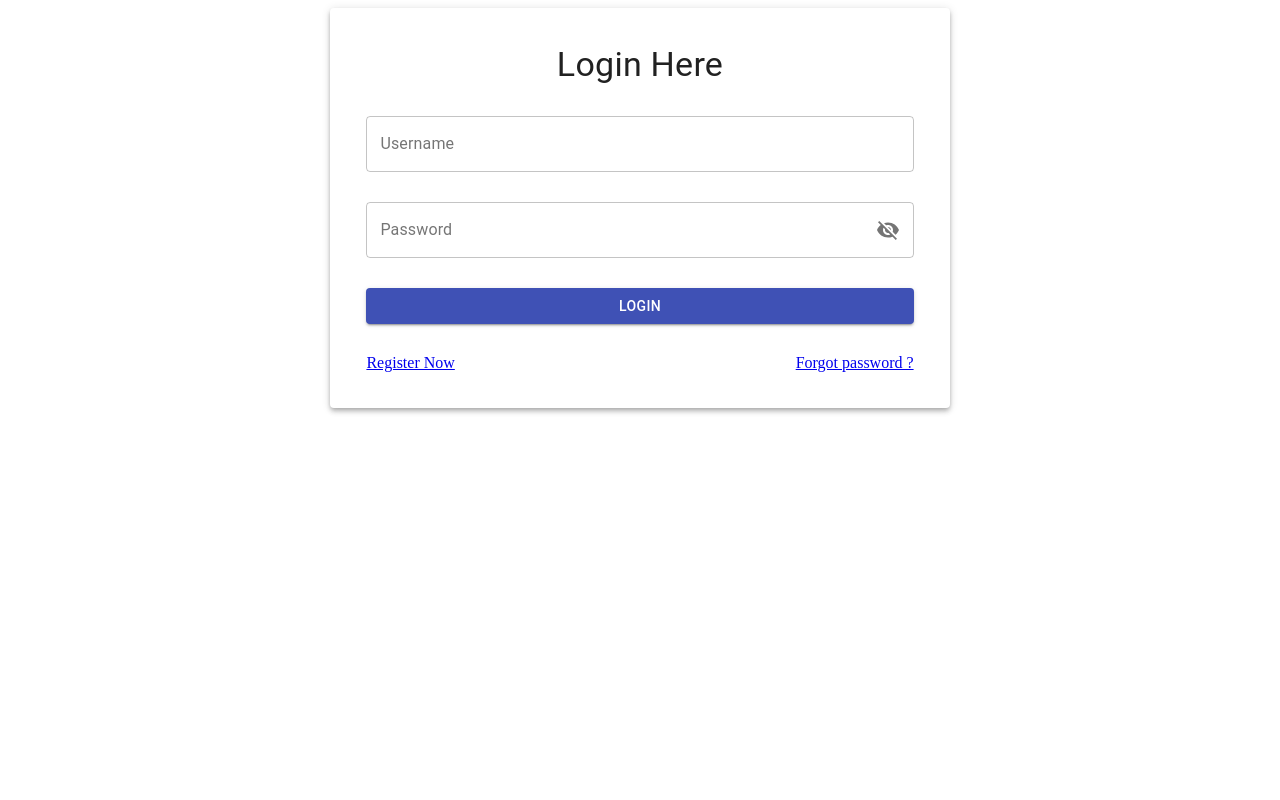
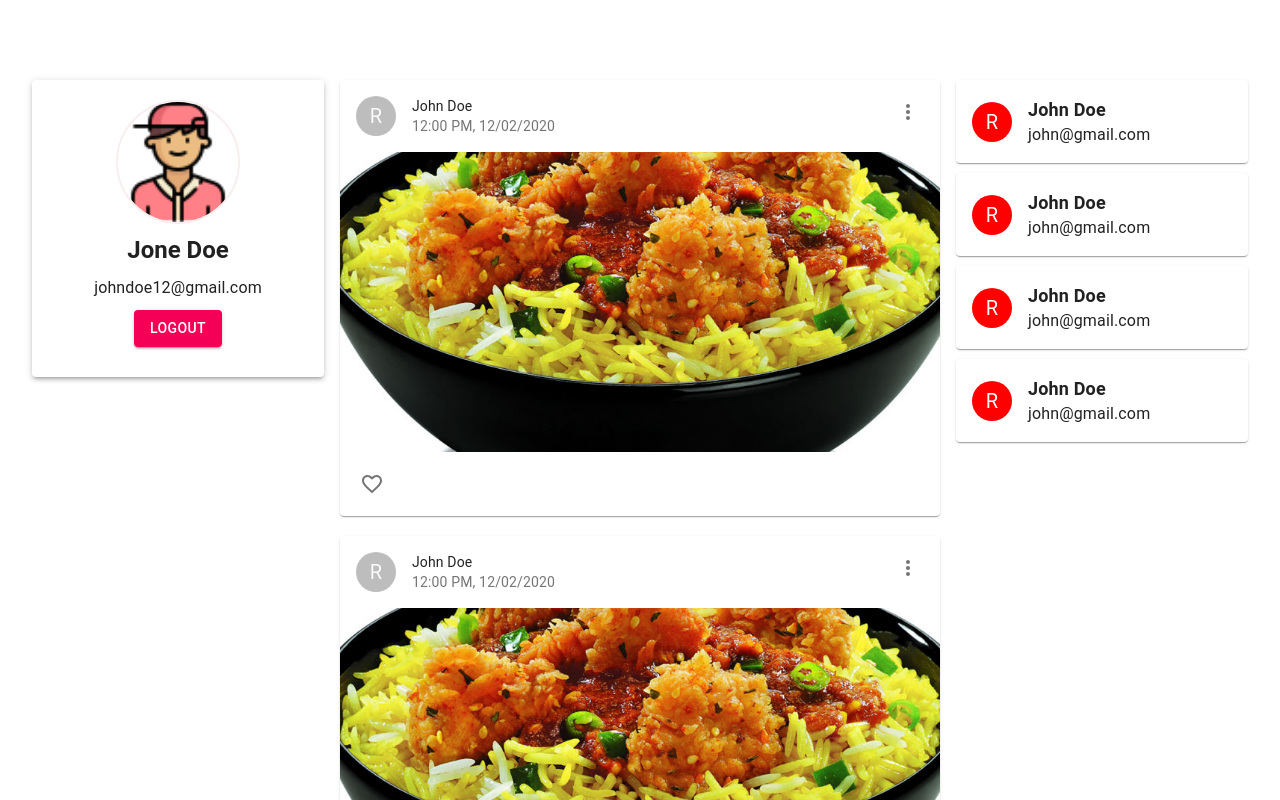
Before and after one commit to rk472/Next-JS-Example, a Next.js app: page / in a window 1280 px wide. Shown: the top 800 px of the page. Built offline with nearby package versions, Linux system fonts and the light colour scheme.

Commit message:
Api call

```diff
--- a/package.json
+++ b/package.json
@@ -10,6 +10,8 @@
   "dependencies": {
     "@material-ui/core": "^4.9.9",
     "@material-ui/icons": "^4.9.1",
+    "@material-ui/styles": "^4.9.10",
+    "axios": "^0.19.2",
     "next": "9.3.4",
     "react": "16.13.1",
     "react-dom": "16.13.1"
--- a/pages/forgot_password.js
+++ b/pages/forgot_password.js
@@ -1,5 +1,6 @@
-import { Container, Paper, Typography, TextField, Button } from "@material-ui/core";
-
+import { Container, Paper, Typography, Button } from "@material-ui/core";
+import dynamic from 'next/dynamic';
+const TextField = dynamic(() => import('@material-ui/core/TextField'), {ssr: false});
 
 function Forgot(){
     return(
--- a/pages/index.js
+++ b/pages/index.js
@@ -1,130 +1,54 @@
-import {Container, Paper, Typography, TextField, Button, InputAdornment, IconButton} from '@material-ui/core';
-import Link from 'next/link';
-import React from 'react';
-import VisibleIcon from "@material-ui/icons/Visibility";
-import InVisibleIcon from "@material-ui/icons/VisibilityOff";
-import Router from "next/router";
+import { Container, Grid, Paper, Button, Toolbar, AppBar } from "@material-ui/core";
+import ProfileCard from "../src/Profile";
+import PostCard from "../src/PostCard";
+import UserCard from "../src/UserCard";
+import { useEffect } from "react";
 
-function Login(){
-  const [userName , setUserName] = React.useState('');
-  const [userNameError , setUserNameError] = React.useState('');
-  const [password , setPassword] = React.useState('');
-  const [passwordError , setPasswordError] = React.useState('');
-  const [visibility, setVisibility] = React.useState(false);
 
-  const [loginSuccess,setLoginSuccess] = React.useState('');
+function Dashboard(){
 
-  const validateFields = () => {
-    if(userName === ''){
-      setUserNameError('Username must not be empty');
-      return false;
-    }else {
-      setUserNameError('');
-    }
-    if(password === ''){
-      setPasswordError('Password must not be empty');
-      return false;
-    }else {
-      if(password.length < 8){
-        setPasswordError('Password must be 8 characters');
-        return false;
-      }else{
-        setPasswordError('');
-      }
-    }
-    return true;
-  }
+    useEffect(()=>{
+        const userData = window.localStorage.getItem('userData');
+        console.log('User Data ------- > ',userData);
+    },[]);
 
-  const handlelogin = () => {
-      if(validateFields()){
-        if(userName === 'demo@gmail.com' && password === 'password'){
-          setLoginSuccess('Login is successful');
-          Router.replace('/dashboard');
-        }else{
-          setLoginSuccess('Invalid Credentials');
-        }
-      }
-  };
+    return (
+        <div style={{
+            margin: '-8px !important'
+        }}>
+            <Container maxWidth='lg' style={{
+                marginTop: 80
+            }}>
+                <Grid container spacing={2}>
+                    <Grid
+                        item
+                        md={3}
+                    >
+                        <ProfileCard />
+                    </Grid>
+                    <Grid
+                        item
+                        md={6}
+                    >
+                        <PostCard />
+                        <PostCard />
+                        <PostCard />
+                        <PostCard />
+                    </Grid>
+                    <Grid
+                        item
+                        md={3}
+                    >
+                        <UserCard />
+                        <UserCard />
+                        <UserCard />
+                        <UserCard />
+                    </Grid>
+                </Grid>
+            </Container>
+        </div>
 
-  return (
-      <Container maxWidth="md" style={{
-        height: '-webkit-fill-available',
-        display: 'flex',
-        justifyContent: 'center',
-        alignItems: 'center'
-      }}>
-          <Paper elevation={4} style={{
-            padding: 36,
-            display: 'flex',
-            width: '60%',
-            flexDirection: 'column',
-            alignItems: 'center'
-          }}>
-            <Typography variant="h4">
-              Login Here
-            </Typography>
-            <TextField
-              error={userNameError === '' ? false : true}
-              variant="outlined"
-              label="Username"
-              helperText={userNameError}
-              type="text"
-              style={{
-                marginTop: 30,
-                marginBottom: 30
-              }}
-              value={userName}
-              onChange={(event)=>{setUserName(event.target.value);}}
-              fullWidth
-              />
-            <TextField
-              error={passwordError === '' ? false : true}
-              variant="outlined"
-              label="Password"
-              type={visibility ? 'text' : 'password'}
-              helperText={passwordError}
-              value={password}
-              InputProps={{
-                endAdornment:
-                  <InputAdornment position="end">
-                    <IconButton edge="end" onClick={()=>{setVisibility(!visibility);}}>
-                      {visibility ? <VisibleIcon /> : <InVisibleIcon/>}
-                    </IconButton>
-                  </InputAdornment>
-              }}
-              onChange={(event)=>{setPassword(event.target.value);}}
-              fullWidth/>
-            <Button
-              variant="contained"
-              color="primary"
-              fullWidth
-              onClick={handlelogin}
-              style={{
-                margin: 30
-              }}
-              >
-                Login
-              </Button>
-              <div style={{
-                display: 'flex',
-                width: '100%',
-                justifyContent: 'space-between'
-              }}>
-                <Link href="/register">
-                  Register Now
-                </Link>
-                <Link href="/forgot_password">
-                  Forgot password ?
-                </Link>
-              </div>
-              {
-                loginSuccess !== '' ?
-                <Typography>
-                  {loginSuccess}
-                </Typography> : ''
-              }
-          </Paper>
-      </Container>
-  );
+    );
 }
-export default Login
+
+export default Dashboard
--- a/pages/register.js
+++ b/pages/register.js
@@ -1,7 +1,9 @@
-import { Container, Paper, Typography, TextField, Button, InputAdornment, IconButton } from "@material-ui/core";
+import { Container, Paper, Typography, Button, InputAdornment, IconButton } from "@material-ui/core";
 import VisibleIcon from "@material-ui/icons/Visibility";
 import InVisibleIcon from "@material-ui/icons/VisibilityOff";
 import Router from "next/router";
+import dynamic from 'next/dynamic';
+const TextField = dynamic(() => import('@material-ui/core/TextField'), {ssr: false});
 
 function Register(){
     const [userName , setUserName] = React.useState('');
--- /dev/null
+++ b/src/PostCard.js
@@ -0,0 +1,60 @@
+import { Card, CardHeader, Avatar, CardActions, IconButton, CardMedia, Menu, MenuItem } from "@material-ui/core";
+import UnLikeIcon from "@material-ui/icons/FavoriteBorder";
+import LikeIcon from "@material-ui/icons/Favorite";
+import MenuIcon from "@material-ui/icons/MoreVert";
+import React from "react";
+
+export default function PostCard(){
+
+    const [liked, setLiked] = React.useState(false);
+    const [anchorElement, setAnchorElement] = React.useState(null);
+
+    const handleClose = () => {
+        setAnchorElement(null);
+    }
+
+    return (
+        <>
+            <Card style={{
+                marginBottom: 20
+            }}>
+                <CardHeader
+                    avatar= {
+                        <Avatar>
+                            R
+                        </Avatar>
+                    }
+                    title="John Doe"
+                    subheader="12:00 PM, 12/02/2020"
+                    action={
+                        <IconButton onClick={(event)=>{setAnchorElement(event.currentTarget);}}>
+                            <MenuIcon />
+                        </IconButton>
+                    }
+                />
+                <CardMedia
+                    image="/rice.jpg"
+                    style={{
+                        height: 300
+                    }}
+                />
+                <CardActions>
+                    <IconButton onClick={()=>{setLiked(!liked);}}>
+                        {
+                            liked? <LikeIcon /> : <UnLikeIcon />
+                        }
+                    </IconButton>
+                </CardActions>
+            </Card>
+            <Menu
+                anchorEl={anchorElement}
+                open={Boolean(anchorElement)}
+                onClose={handleClose}
+                keepMounted
+            >
+                <MenuItem onClick={handleClose}>Profile</MenuItem>
+                <MenuItem onClick={handleClose}>Block</MenuItem>
+            </Menu>
+        </>
+    );
+}
--- a/src/Profile.js
+++ b/src/Profile.js
@@ -4,17 +4,34 @@ import React from "react";
 export default function ProfileCard() {
     const [name , setName] = React.useState('Demo');
     return (
-        <Paper elevation={3}>
-            <Avatar>
-                A
-            </Avatar>
-            <Typography>
+        <Paper elevation={3} style={{
+            display: 'flex',
+            flexDirection: 'column',
+            justifyContent: 'center',
+            alignItems: 'center',
+            padding: 20
+        }}>
+            <Avatar style={{
+                width: 120,
+                height: 120,
+                borderWidth: 2,
+                borderColor: '#f8eeee',
+                borderStyle: 'solid'
+            }}
+            src="/teenager.png" />
+            <Typography variant="h5" style={{
+                fontWeight: 600,
+                marginTop: 10,
+                marginBottom: 10
+            }}>
                 Jone Doe
             </Typography>
             <Typography>
                 johndoe12@gmail.com
             </Typography>
-            <Button color="secondary">
+            <Button color="secondary" variant="contained" style={{
+                margin: 10
+            }}>
                 Logout
             </Button>
         </Paper>
--- /dev/null
+++ b/src/UserCard.js
@@ -0,0 +1,40 @@
+import { Card, CardHeader,Avatar, Typography } from "@material-ui/core";
+
+
+export default function UserCard(){
+    return (
+        <Card style={{
+            marginBottom: 10
+        }}>
+            <CardHeader
+                avatar= {
+                    <Avatar style={{
+                        backgroundColor: 'red'
+                    }}>
+                        R
+                    </Avatar>
+                }
+                title={
+                    <Typography style={{
+                        fontSize: 18,
+                        fontWeight: 600
+                    }}>
+                        {'John Doe'}
+                    </Typography>
+                }
+                subheader={
+                    <Typography style={{
+                        fontSize: 16
+                    }}>
+                        {'john@gmail.com'}
+                    </Typography>
+                }
+                // action={
+                //     <IconButton onClick={(event)=>{setAnchorElement(event.currentTarget);}}>
+                //         <MenuIcon />
+                //     </IconButton>
+                // }
+            />
+        </Card>
+    );
+}
```
Also changed, not shown: pages/dashboard.js (deleted, +0 -51 lines), src/HorizontalCard.js (added, +32 -0 lines), public/teenager.png (added), 1 other file (tests, documents, lock files or other folders).
